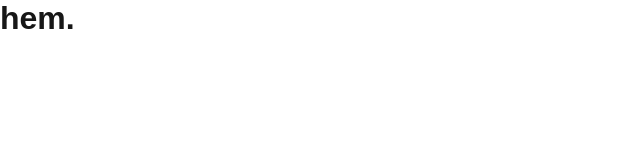
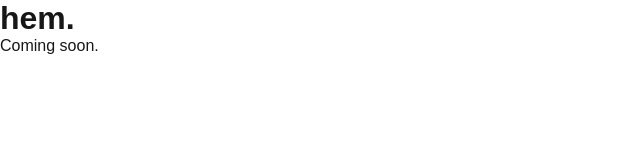
Before and after one commit to yariksharp/hem, a Next.js app: page / in a window 1280 px wide. Shown: the top 160 px of the page, without its empty margins (0-640 px from the left). Built offline with nearby package versions, Linux system fonts and the light colour scheme.

Commit message:
Add coming soon text

```diff
--- a/src/app/page.tsx
+++ b/src/app/page.tsx
@@ -1,7 +1,8 @@
 export default function Home() {
   return (
     <main>
-      <h1>hem.</h1>
-    </main>
+  <h1>hem.</h1>
+  <p>Coming soon.</p>
+</main>
   );
 }
```
